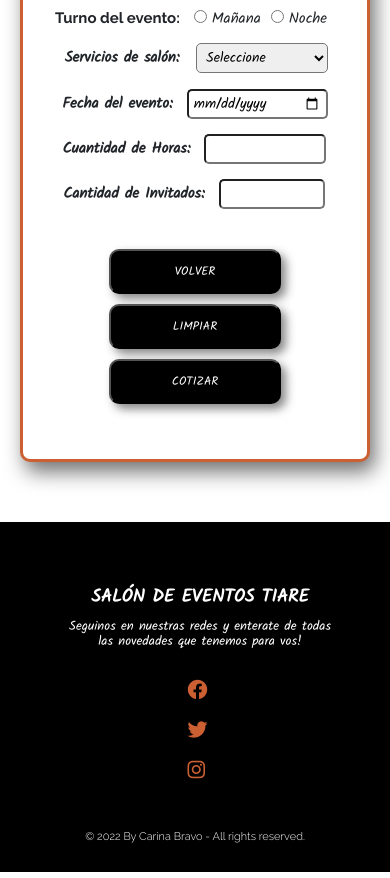
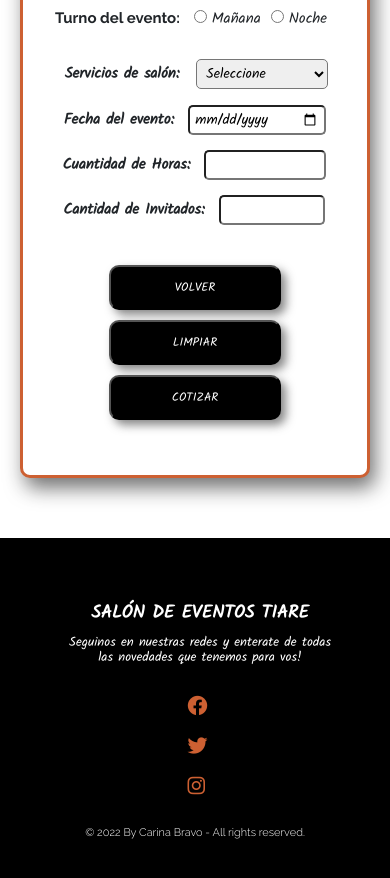
Before and after one commit to carinabravo/salon-de-eventos-Tiare, a website: page html/cotizacion.html in a window 390 px wide. Shown: the part 616-1494 px from the top of the page. Drawn offline with nearby package versions, Linux system fonts and the light colour scheme; some packages are replaced by stand-ins of ours; a script that the page names is missing; a web font is replaced by a local one.

Commit message:
se ajusta formulario cotizar

```diff
--- a/scss/_medidas.scss
+++ b/scss/_medidas.scss
@@ -320,7 +320,7 @@
     padding: 45px 20px;
   }
   @media screen and (max-width: 450px) {
-    height: 350px;
+    height: 340px;
     padding: 35px 10px 20px 10px;
   }
 }
@@ -362,6 +362,9 @@
   margin-bottom: 10px;
   @media screen and (max-width: 767px) {
     margin-bottom: 10px;
+  }
+  @media screen and (max-width: 450px) {
+    margin-top: 25px;
   }
 }
 
@@ -555,11 +558,12 @@ input[type="checkbox"]:checked {
   margin-left: 1.25rem;
   margin-right: 0.625rem;
   @media screen and (max-width: 767px) {
+    margin-top: 1.25rem;
     margin-right: 0.813rem;
     margin-left: 0;
   }
   @media screen and (max-width: 450px) {
-    margin: 0 0.813rem 0.313rem 0;
+    margin: 1.25rem 0.813rem 0.313rem 0;
   }
 }
 
@@ -635,7 +639,7 @@ input[type="checkbox"]:checked {
     margin: 0.313rem 0 0.625rem 0.625rem;
   }
   @media screen and (max-width: 450px) {
-    width: 141px;
+    width: 138px;
     margin: 0.313rem 0 0.625rem 0.625rem;
   }
 }
```
Also changed, not shown: css/style.css.
